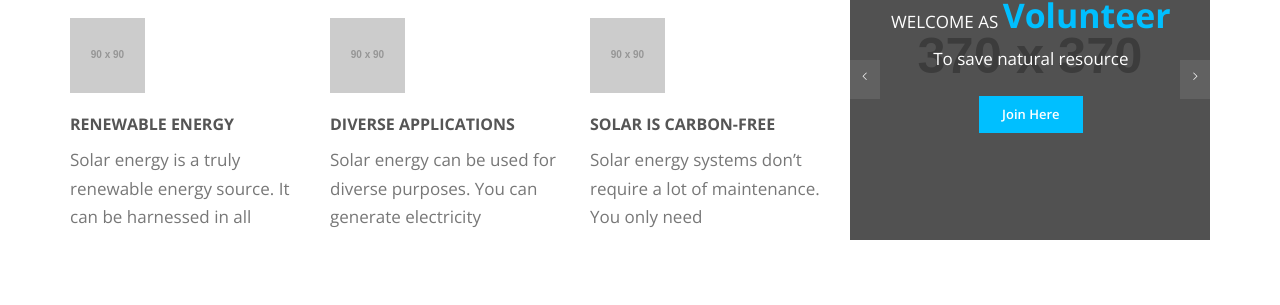
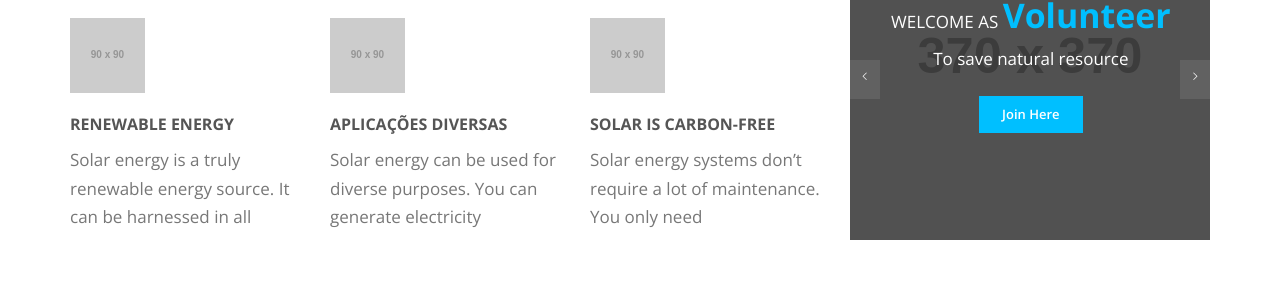
Before and after one commit to fmkoba/stocksolar, a Jekyll site: the page built from index.md, in a window 1280 px wide and 900 px high, scrolled down 973 px. Shown: the part 147-452 px from the top of the window. Built offline with Jekyll 4.4.1, drawn with Linux system fonts in a browser that asks for light colours; some web fonts are replaced.

Commit message:
mudei o texto

```diff
--- a/_layouts/base.html
+++ b/_layouts/base.html
@@ -36,7 +36,7 @@
                         </div>
                         <div class="col-xs-12 col-sm-4 col-md-4">
                             <div class="icon-box mt-20"> <a class="icon icon-flat icon-border-effect effect-flat icon-md" href="#"><img src="http://placehold.it/90x90" alt=""></a>
-                                <h5 class="text-uppercase mt-0"><a href="#"><strong>Diverse Applications</strong></a></h5>
+                                <h5 class="text-uppercase mt-0"><a href="#"><strong>aplicações diversas</strong></a></h5>
                                 <p>Solar energy can be used for diverse purposes. You can generate electricity</p>
                             </div>
                         </div>
```
